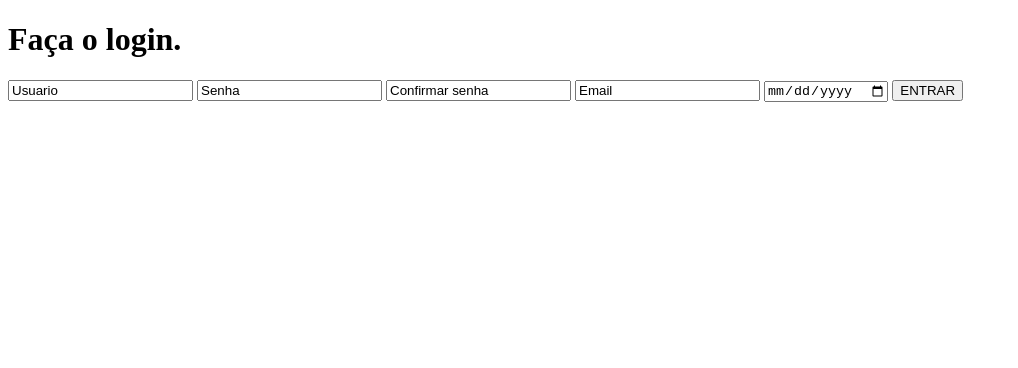
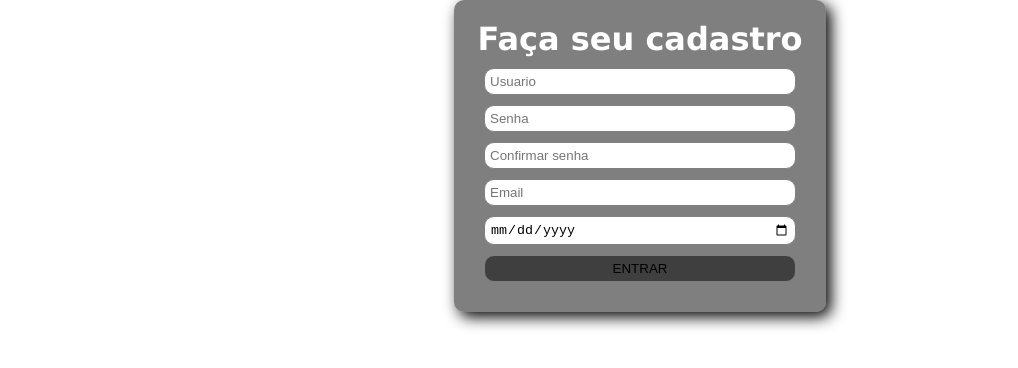
Before and after one commit to josephjlee/Crud-Template, a plain HTML site: page _cadastro.html in a window 1280 px wide. Shown: the whole page, without its empty margins (0-1018 px from the left). Drawn offline with Linux system fonts and the light colour scheme.

Commit message:
edit no css

```diff
--- a/_cadastro.html
+++ b/_cadastro.html
@@ -5,17 +5,20 @@
     <meta name="viewport" content="width=device-width, initial-scale=1.0">
     <meta http-equiv="X-UA-Compatible" content="ie=edge">
     <link rel="stylesheet" href="css/estilo_grud.css">
-    <title>LOGIN</title>
+    <link rel="stylesheet" href="css/index.css">
+    <title>CADASTRO</title>
 </head>
 <body>
         <div class = "crud">
-            <h1>Faça o login. </h1>
-            <input type="text" name="username" id="username" value="Usuario">
-            <input type="text" name="password" id="password" value="Senha">
-            <input type="text" name="confirm_pass" id="confirm_pass" value="Confirmar senha">
-            <input type="email" name="email" id="email" value="Email">
-            <input type="date" name="data_nasc" id="data_nasc">
-            <input type="button" value="ENTRAR">
+            <form action="/_cadastro.html">
+                <h1 id = "txt">Faça seu cadastro </h1>
+                <input type="text" name="username" id="username" placeholder="Usuario">
+                <input type="text" name="password" id="password" placeholder="Senha">
+                <input type="text" name="confirm_pass" id="confirm_pass" placeholder="Confirmar senha">
+                <input type="email" name="email" id="email" placeholder="Email">
+                <input type="date" name="data_nasc" id="data_nasc">
+                <input type="button" value="ENTRAR" id="entrar">
+            </form>
         </div>
 
 
--- a/css/estilo_grud.css
+++ b/css/estilo_grud.css
@@ -0,0 +1,27 @@
+.crud input{
+    position: relative;
+    display: list-item;
+    border-radius: 10px;
+    padding: 5px;
+    margin: 10px;
+    border: 1px solid grey;
+    color: black;
+    align-content: center;
+    width: 300px;
+
+}
+input#entrar{
+    width: 312px;
+    background: rgb(0, 0, 0, 0.5);
+}
+
+.crud{
+    position: center;
+    display: inline-block;
+    position: relative;
+    background: rgba(0, 0, 0, 0.5);
+    color:white;
+    padding: 20px;
+    border-radius: 10px;
+    box-shadow: 5px 5px 15px black;
+}
--- a/css/index.css
+++ b/css/index.css
@@ -0,0 +1,8 @@
+*{
+    padding:0%;
+    margin: 0%;
+}
+body{
+    font-family: Verdana, Geneva, Tahoma, sans-serif;
+    text-align: center;
+}
```
